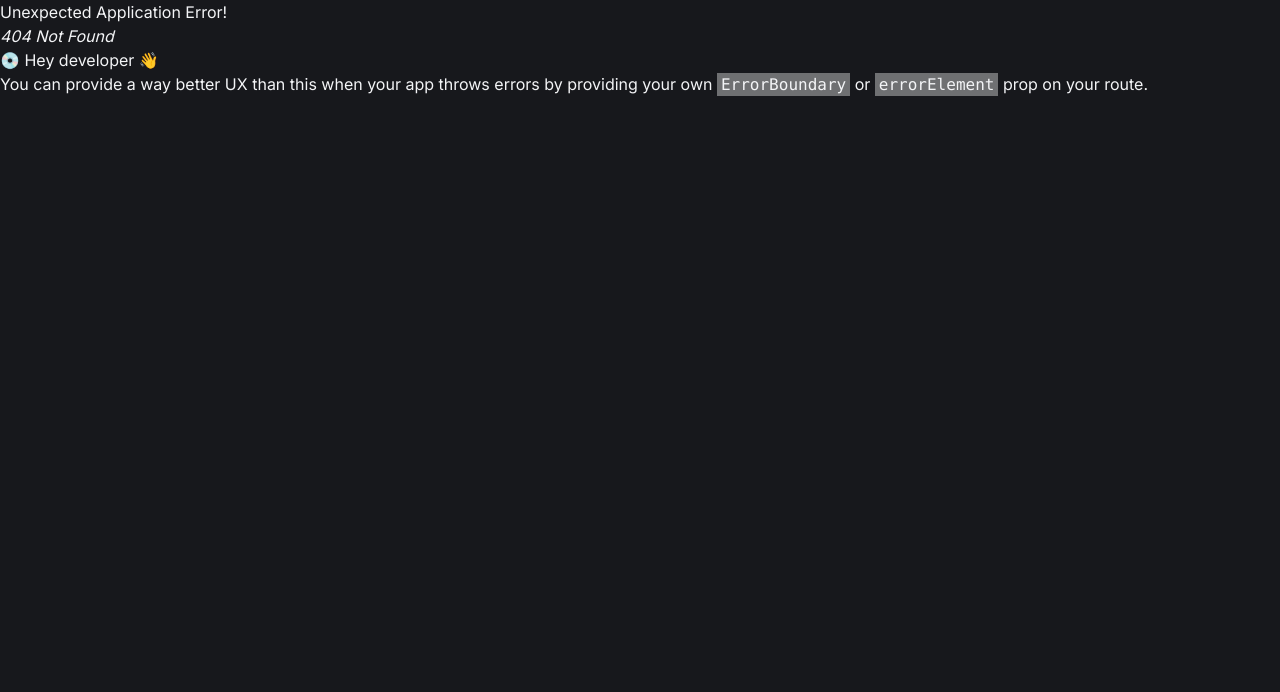
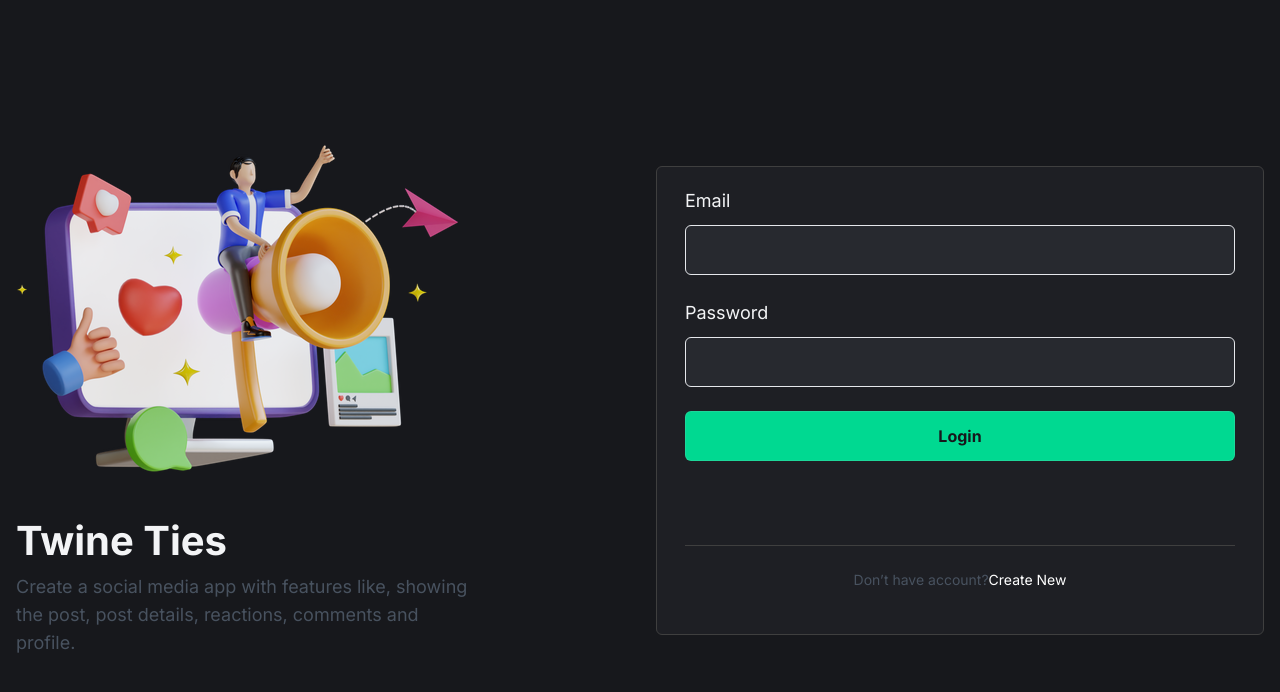
Before and after one commit to imam0321/twine-ties-client, a React (Vite) app: page /login in a window 1280 px wide. Before the commit this address had no page. Shown: the top 692 px of the page. Built offline with nearby package versions, Linux system fonts and the light colour scheme.

Commit message:
Designing login component

```diff
--- a/package.json
+++ b/package.json
@@ -13,6 +13,7 @@
     "firebase": "^10.12.3",
     "react": "^18.3.1",
     "react-dom": "^18.3.1",
+    "react-hook-form": "^7.52.1",
     "react-router-dom": "^6.24.1"
   },
   "devDependencies": {
--- /dev/null
+++ b/src/components/Field.jsx
@@ -0,0 +1,30 @@
+import React from "react";
+
+const Field = ({ label, children, htmlFor, error }) => {
+  const id = htmlFor || getChildId(children);
+  return (
+    <div className="form-control">
+      {label && (
+        <label htmlFor={id} className="auth-label">
+          {label}
+        </label>
+      )}
+      {children}
+      {!!error && (
+        <div role="alert" className="text-red-600">
+          {error.message}
+        </div>
+      )}
+    </div>
+  );
+};
+
+const getChildId = (children) => {
+  const child = React.Children.only(children);
+
+  if ("id" in child.props) {
+    return child.props.id;
+  }
+};
+
+export default Field;
--- a/src/layouts/Main.jsx
+++ b/src/layouts/Main.jsx
@@ -1,9 +1,9 @@
+import { Outlet } from 'react-router-dom';
 
+const Main = () => {
+  return (
+    <Outlet/>
+  );
+};
 
-function Main() {
-  return (
-    <div>Main</div>
-  )
-}
-
-export default Main
+export default Main;
--- /dev/null
+++ b/src/pages/Home/Home/Home.jsx
@@ -0,0 +1,11 @@
+
+
+const Home = () => {
+  return (
+    <div>
+      <div>Home</div>
+    </div>
+  );
+};
+
+export default Home;
--- /dev/null
+++ b/src/pages/Login/Login.jsx
@@ -0,0 +1,47 @@
+import { Link } from "react-router-dom";
+import AuthIllustration from "../../assets/images/auth_illustration.png";
+import LoginForm from "./LoginForm";
+
+const Login = () => {
+  return (
+    <main className="flex min-h-screen items-center justify-center bg-deepDark py-8">
+      <div className="max-w-[1368px] flex-1">
+        <div className="container grid items-center gap-8 lg:grid-cols-2">
+          <div>
+            <img
+              className="mb-12 max-w-full max-lg:hidden"
+              src={AuthIllustration}
+              alt="auth_illustration"
+            />
+            <div>
+              <h1 className="mb-3 text-4xl font-bold lg:text-[40px]">
+                Twine Ties
+              </h1>
+              <p className="max-w-[452px] text-gray-600/95 lg:text-lg">
+                Create a social media app with features like, showing the post,
+                post details, reactions, comments and profile.
+              </p>
+            </div>
+          </div>
+
+          <div className="card">
+            <LoginForm/>
+            <div className="py-4 lg:py-6">
+              <p className="text-center text-xs text-gray-600/95 lg:text-sm">
+                Don’t have account?
+                <Link
+                  className="text-white transition-all hover:text-lwsGreen hover:underline"
+                  to="/signUp"
+                >
+                  Create New
+                </Link>
+              </p>
+            </div>
+          </div>
+        </div>
+      </div>
+    </main>
+  );
+};
+
+export default Login;
--- /dev/null
+++ b/src/pages/Login/LoginForm.jsx
@@ -0,0 +1,62 @@
+import { useForm } from "react-hook-form";
+import Field from "../../components/Field";
+import { useNavigate } from "react-router-dom";
+
+const LoginForm = () => {
+  const navigate = useNavigate();
+  const {
+    register,
+    handleSubmit,
+    formState: { errors },
+  } = useForm();
+  const submitForm = (formData) => {
+    console.log(formData);
+    navigate('/');
+  };
+
+  return (
+    <form
+      className="border-b border-[#3F3F3F] pb-10 lg:pb-[60px]"
+      onSubmit={handleSubmit(submitForm)}
+    >
+      <Field className="auth-label" label="Email" error={errors.email}>
+        <input
+          {...register("email", { required: "Email ID is required" })}
+          className={`auth-input ${
+            errors.email ? "border-red-500" : "border-gray-200"
+          }`}
+          type="email"
+          name="email"
+          id="email"
+        />
+      </Field>
+      <Field className="auth-label" label="Password" error={errors.password}>
+        <input
+          {...register("password", {
+            required: "Password is required",
+            minLength: {
+              value: 8,
+              message: "Your password must be at least 8 characters",
+            },
+          })}
+          className={`auth-input ${
+            errors.password ? "border-red-500" : "border-gray-200"
+          }`}
+          type="password"
+          name="password"
+          id="password"
+        />
+      </Field>
+      <Field>
+        <button
+          className="auth-input bg-lwsGreen font-bold text-deepDark transition-all hover:opacity-90"
+          type="submit"
+        >
+          Login
+        </button>
+      </Field>
+    </form>
+  );
+};
+
+export default LoginForm;
--- /dev/null
+++ b/src/pages/SignUp/SignUp.jsx
@@ -0,0 +1,11 @@
+
+
+const SignUp = () => {
+  return (
+    <div>
+      <div>SignUp</div>
+    </div>
+  );
+};
+
+export default SignUp;
```
Also changed, not shown: src/routers/Router.jsx (+17 -1 lines), 2 other files (tests, documents, lock files or other folders).
